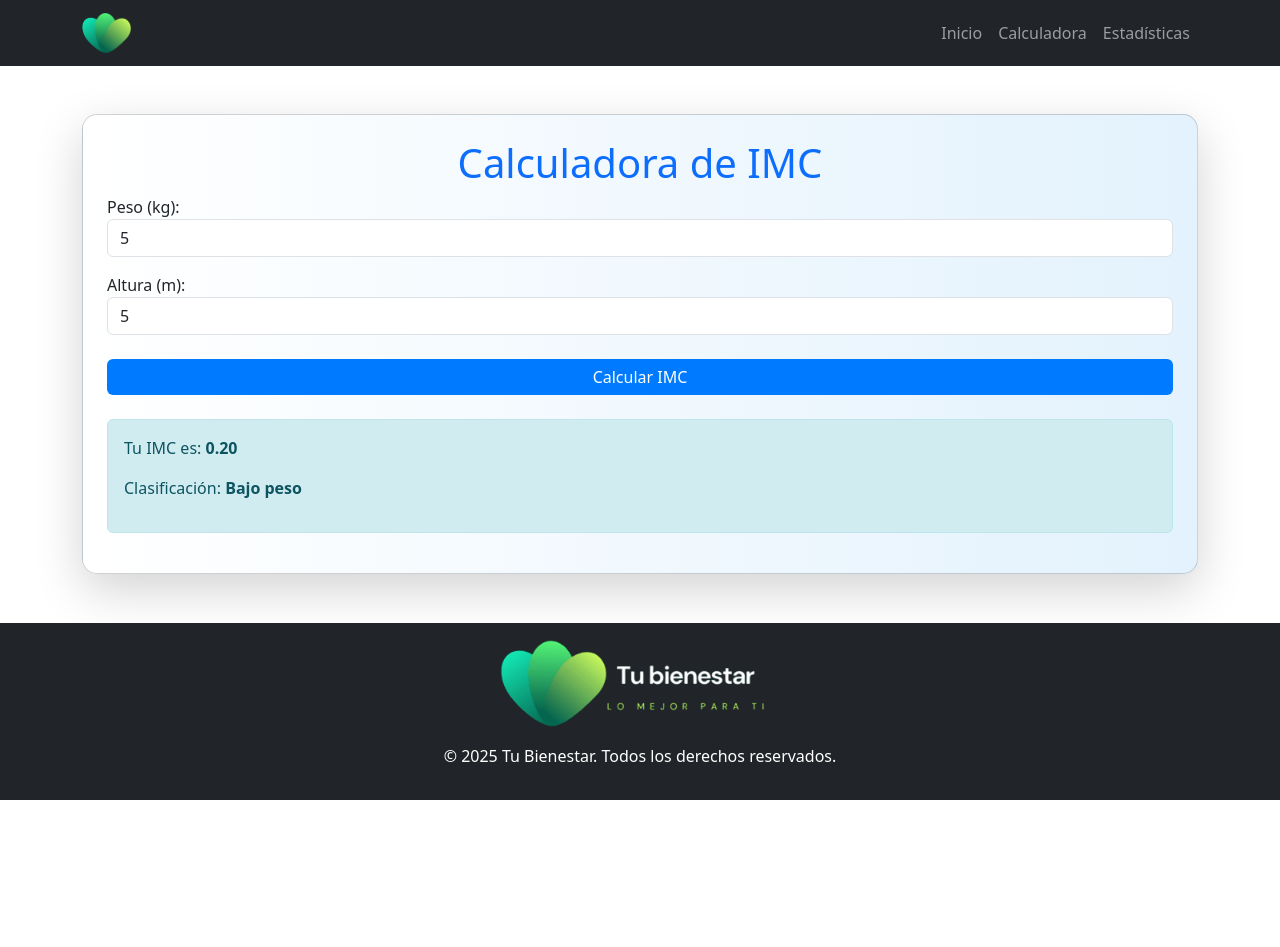
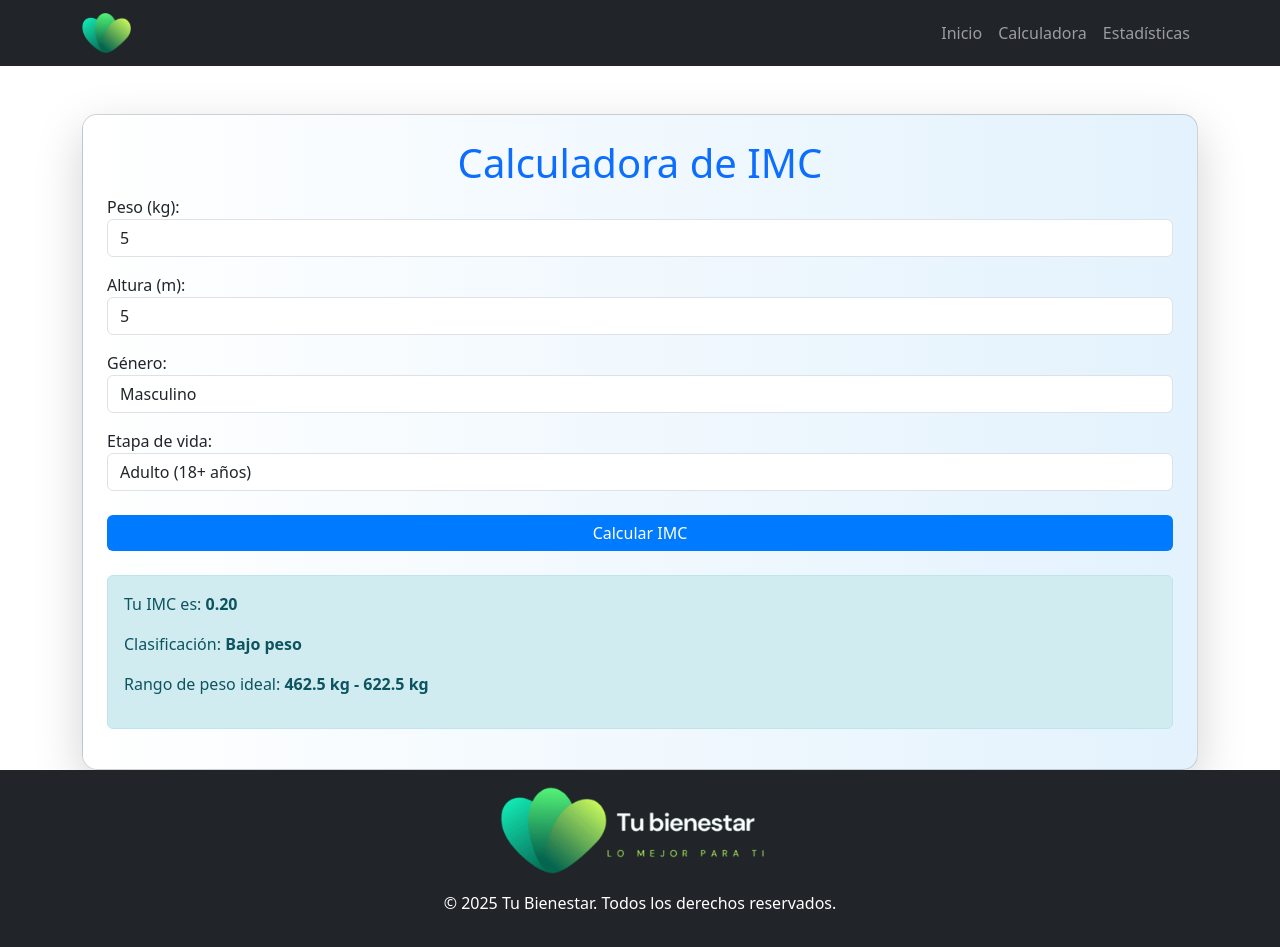
Before and after one commit to johaco/Tu-Bienestar---App, a React (Vite) app: page /calculator in a window 1280 px wide. Both pictures are taken after typing "5", "5" into the empty fields and a click on the button "Calcular IMC". Before the commit the page ends 800 px from the top, so only its background shows below. Built offline with nearby package versions, Linux system fonts and the light colour scheme.

Commit message:
logica del imc terminado, falta ajustar ciertos valores

```diff
--- a/src/hooks/useBMICalculator.js
+++ b/src/hooks/useBMICalculator.js
@@ -1,21 +1,28 @@
-import { useState } from 'react';
-import { calculateBMI } from '../utils/bmiCalculator';
+import { useState } from "react";
+import { calculateBMI } from "../utils/bmiCalculator";
 
 const useBMICalculator = () => {
     const [bmi, setBmi] = useState(null);
     const [classification, setClassification] = useState("");
+    const [weightRange, setWeightRange] = useState({ min: 0, max: 0 });
 
-    const calculate = (weight, height) => {
+    const calculate = (weight, height, gender, lifeStage) => {
         if (weight && height) {
-            const { bmiValue, classification } = calculateBMI(weight, height);
+            const { bmiValue, classification, weightRange } = calculateBMI(
+                weight,
+                height,
+                gender,
+                lifeStage
+            );
             setBmi(bmiValue);
             setClassification(classification);
+            setWeightRange(weightRange);
         } else {
-            alert("Por favor, completa ambos campos.");
+            alert("Por favor, completa todos los campos.");
         }
     };
 
-    return { bmi, classification, calculate };
+    return { bmi, classification, weightRange, calculate };
 };
 
 export default useBMICalculator;
--- a/src/pages/IMCCalculator.jsx
+++ b/src/pages/IMCCalculator.jsx
@@ -1,19 +1,19 @@
-import React, { useState } from 'react';
-import useBMICalculator from '../Hooks/useBMICalculator';
+import React, { useState } from "react";
+import useBMICalculator from "../hooks/useBMICalculator";
 
 const IMCCalculator = () => {
     const [weight, setWeight] = useState("");
     const [height, setHeight] = useState("");
-    const { bmi, classification, calculate } = useBMICalculator();
+    const [gender, setGender] = useState("masculino");
+    const [lifeStage, setLifeStage] = useState("adulto");
+    const { bmi, classification, weightRange, calculate } = useBMICalculator();
 
     const handleCalculate = () => {
-        calculate(weight, height);
+        calculate(weight, height, gender, lifeStage);
     };
 
     return (
-        <>
         <main>
-
             <div className="container mt-5">
                 <div className="card shadow-lg p-4">
                     <h1 className="text-center text-primary">Calculadora de IMC</h1>
@@ -37,6 +37,29 @@ const IMCCalculator = () => {
                             onChange={(e) => setHeight(e.target.value)}
                         />
                     </div>
+                    <div className="form-group mt-3">
+                        <label>Género:</label>
+                        <select
+                            className="form-control"
+                            value={gender}
+                            onChange={(e) => setGender(e.target.value)}
+                        >
+                            <option value="masculino">Masculino</option>
+                            <option value="femenino">Femenino</option>
+                        </select>
+                    </div>
+                    <div className="form-group mt-3">
+                        <label>Etapa de vida:</label>
+                        <select
+                            className="form-control"
+                            value={lifeStage}
+                            onChange={(e) => setLifeStage(e.target.value)}
+                        >
+                            <option value="niño">Niño (0-12 años)</option>
+                            <option value="adolescente">Adolescente (13-18 años)</option>
+                            <option value="adulto">Adulto (18+ años)</option>
+                        </select>
+                    </div>
                     <button className="btn btn-primary mt-4 w-100" onClick={handleCalculate}>
                         Calcular IMC
                     </button>
@@ -44,13 +67,17 @@ const IMCCalculator = () => {
                         <div className="alert alert-info mt-4">
                             <p>Tu IMC es: <strong>{bmi}</strong></p>
                             <p>Clasificación: <strong>{classification}</strong></p>
+                            <p>
+                                Rango de peso ideal:{" "}
+                                <strong>
+                                    {weightRange.min} kg - {weightRange.max} kg
+                                </strong>
+                            </p>
                         </div>
                     )}
                 </div>
             </div>
         </main>
-        </>
-
     );
 };
 
--- a/src/utils/bmiCalculator.js
+++ b/src/utils/bmiCalculator.js
@@ -1,7 +1,23 @@
-export const calculateBMI = (weight, height) => {
+export const calculateBMI = (weight, height, gender, lifeStage) => {
   const bmi = weight / (height * height);
   let classification = "";
+  let weightRange = { min: 0, max: 0 };
 
+  if (lifeStage === "niño" || lifeStage === "adolescente") {
+      // Usar tablas de percentiles (ejemplo simple)
+      if (bmi < 5) {
+          classification = "Bajo peso";
+      } else if (bmi >= 5 && bmi < 85) {
+          classification = "Peso normal";
+      } else if (bmi >= 85 && bmi < 95) {
+          classification = "Sobrepeso";
+      } else {
+          classification = "Obesidad";
+      }
+      // Supongamos un rango estimado (puedes reemplazarlo por cálculos más complejos)
+      weightRange = { min: 15, max: 45 }; // Valores aproximados
+  } else {
+      // Adultos
       if (bmi < 18.5) {
           classification = "Bajo peso";
       } else if (bmi >= 18.5 && bmi < 24.9) {
@@ -11,6 +27,21 @@ export const calculateBMI = (weight, height) => {
       } else {
           classification = "Obesidad";
       }
+      const minBMI = 18.5;
+      const maxBMI = 24.9;
+      const minWeight = minBMI * height * height;
+      const maxWeight = maxBMI * height * height;
+      const genderFactor = gender === "femenino" ? 0.95 : 1;
 
-  return { bmiValue: bmi.toFixed(2), classification };
+      weightRange = {
+          min: (minWeight * genderFactor).toFixed(1),
+          max: (maxWeight * genderFactor).toFixed(1),
       };
+  }
+
+  return {
+      bmiValue: bmi.toFixed(2),
+      classification,
+      weightRange,
+  };
+};
```
Lines whose indentation alone changed are shown as unchanged.
